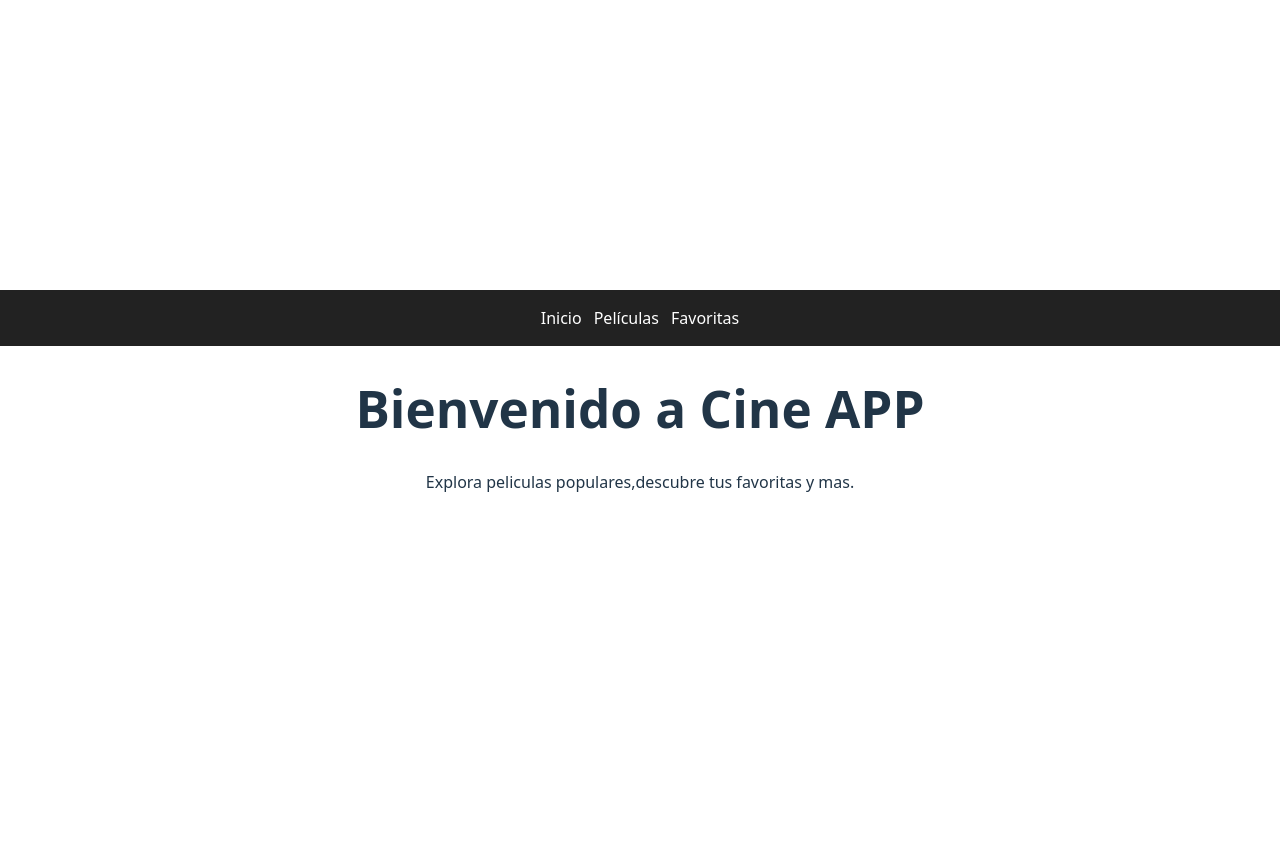
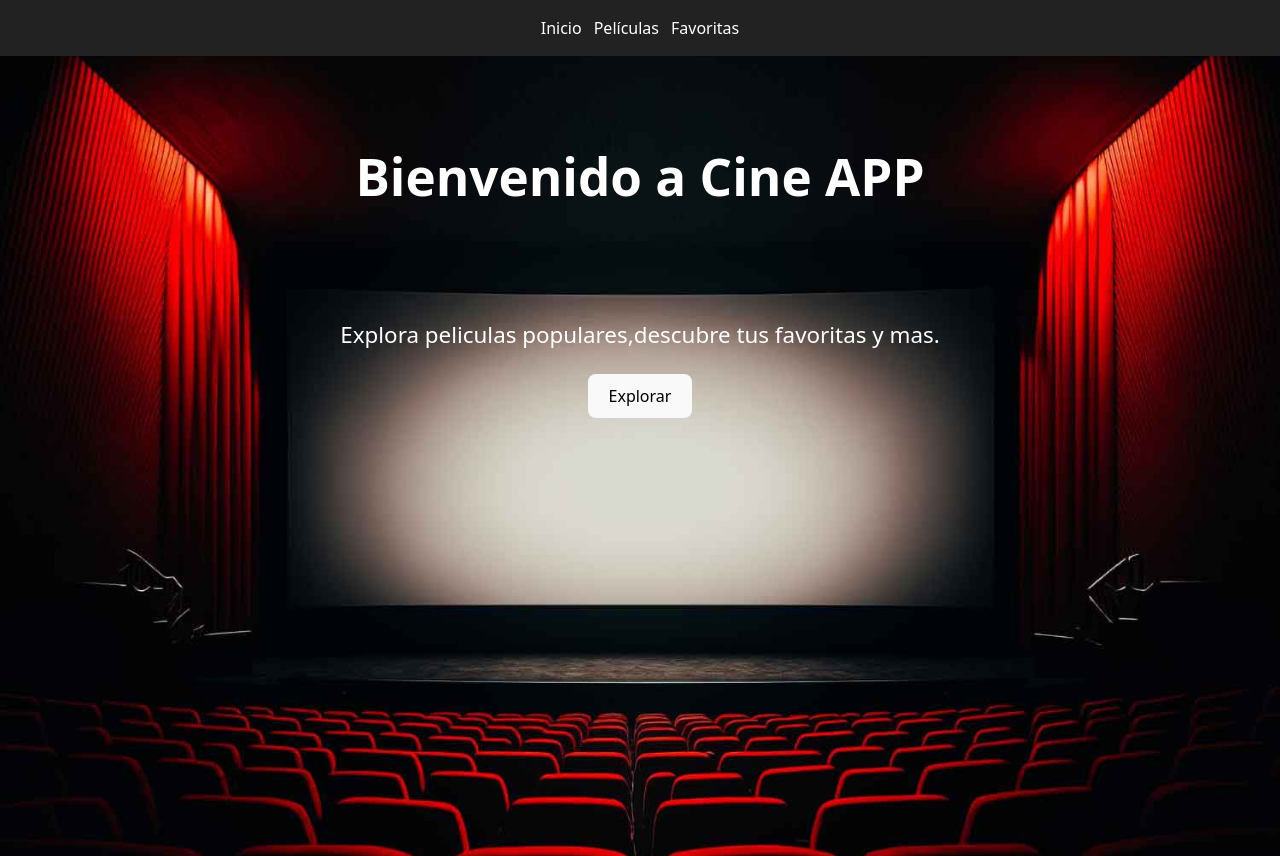
Before and after one commit to WilsonCabrera1996/TMDB-Test, a React (Vite) app: page / in a window 1280 px wide. Before the commit the page ends 800 px from the top, so only its background shows below. Built offline with nearby package versions, Linux system fonts and the light colour scheme; no server answers.

Commit message:
Updated home

```diff
--- a/src/index.css
+++ b/src/index.css
@@ -94,3 +94,28 @@ button:focus-visible {
   transform: scale(.96);
   transition: all 0.1s linear ease-in-out;
 }
+
+.welcome-text{
+  display: flex;
+  text-align: center;
+  justify-content: center;
+  align-items: center;
+  width: 100%;
+  height: 30%;
+}
+
+.hero-background {
+  background-image: url('./assets/ImgHome.jpg');
+  background-size: cover;
+  background-position: center;
+  text-align: center;
+  margin-top: 0rem;
+  flex: 1;
+  min-width: 100%;
+  height: 100vh;
+  color: white;
+}
+
+p{
+  font-size: 1.4rem;
+}
--- a/src/pages/Home.tsx
+++ b/src/pages/Home.tsx
@@ -1,10 +1,19 @@
-
+import { Link } from 'react-router-dom';
 
 const Home = () => {
     return (
-        <div style={{ textAlign: 'center', marginTop: '2rem', flex: 1, minWidth: "100%" }}>
-            <h1>Bienvenido a Cine APP</h1>
+        <div className="hero-background">
+            <div className="welcome-text">
+                <h1>Bienvenido a Cine APP</h1>
+            </div>
+
             <p>Explora peliculas populares,descubre tus favoritas y mas.</p>
+
+            <div>
+            <Link to="/movies">
+                 <button>Explorar</button>
+             </Link>
+            </div>
         </div>
     );
 };
```
Also changed, not shown: src/assets/ImgHome.jpg (added).
